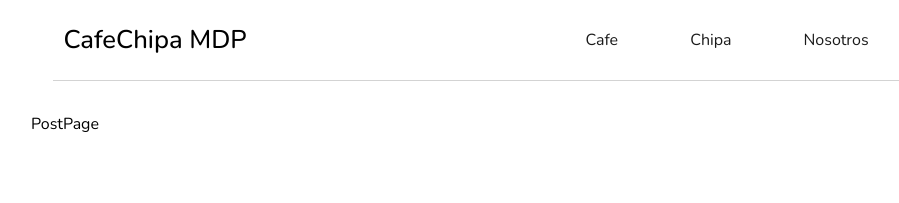
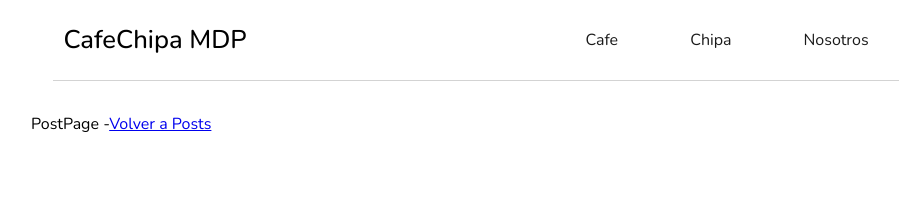
Before and after one commit to veranicolas/ChipaCafeBlog, a React (Vite) app: page /post/1 in a window 1280 px wide. Shown: the top 203 px of the page, without its empty margins (161-1060 px from the left). Built offline with nearby package versions, Linux system fonts and the light colour scheme.

Commit message:
pagina individual para post, por id

```diff
--- a/src/components/BlogContent/BlogContent.tsx
+++ b/src/components/BlogContent/BlogContent.tsx
@@ -36,6 +36,7 @@ export const BlogContent = () => {
       {postData.data.map((post) => (
           <BlogPost
               key={post.id}
+              id={post.id}
               titulo={post.attributes.titulo}
               lugar={post.attributes.lugar}
               descripcion={post.attributes.descripcion}
--- a/src/components/BlogPost/BlogPost.tsx
+++ b/src/components/BlogPost/BlogPost.tsx
@@ -1,9 +1,10 @@
 import { useState } from 'react'
 import styles from './BlogPost.module.css'
-
+import { Link } from 'react-router-dom'
 import { animated , useSpring } from '@react-spring/web'
 
 interface BlogPostProps {
+  id:number,
   titulo:string,
   lugar:string,
   descripcion:string,
@@ -13,7 +14,7 @@ interface BlogPostProps {
   foto:string,
 }
 
-export const BlogPost = ({titulo,lugar,descripcion,conclusion,creado,creadoPor, foto}:BlogPostProps) => {
+export const BlogPost = ({id,titulo,lugar,descripcion,conclusion,creado,creadoPor, foto}:BlogPostProps) => {
 
   const [expanded, setExpanded] = useState(false)
 
@@ -50,6 +51,7 @@ export const BlogPost = ({titulo,lugar,descripcion,conclusion,creado,creadoPor,
   }
 
   return (
+    <Link to={`/post/${id}`} style={{textDecoration: 'none', color: 'inherit'}}>
     <animated.div
         style={
           {
@@ -68,5 +70,6 @@ export const BlogPost = ({titulo,lugar,descripcion,conclusion,creado,creadoPor,
           <p>{creadoPor}, {creado}.</p>
         </div>
     </animated.div>
+    </Link>
   )
 }
--- a/src/components/PostPage/PostPage.tsx
+++ b/src/components/PostPage/PostPage.tsx
@@ -1,6 +1,10 @@
+import { Link } from "react-router-dom";
 
 export const PostPage = () => {
   return (
-    <div>PostPage</div>
+    <div>
+      PostPage -
+      <Link to={'/cafe'}>Volver a Posts</Link>
+    </div>
   )
 }
```
